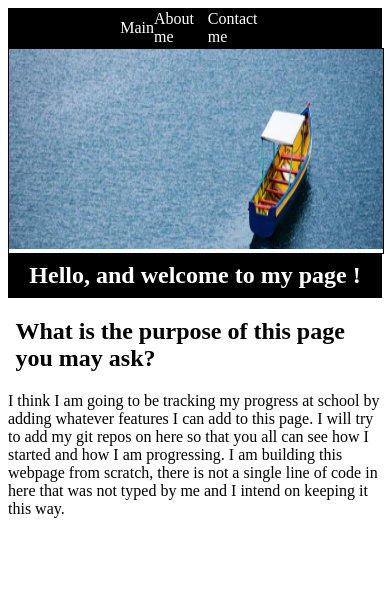
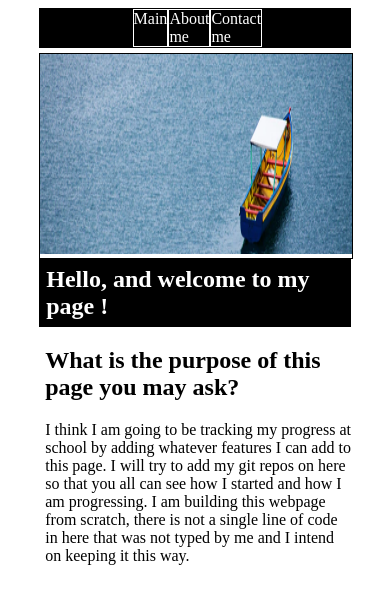
Before and after one commit to DatBoiLuiskrrt/blog, a plain HTML site: page index.html in a window 390 px wide. Drawn offline with Linux system fonts and the light colour scheme.

Commit message:
I tried to fix some responsiveness to the site, and I also created another page that is linked to the about me link

```diff
--- a/index.css
+++ b/index.css
@@ -7,22 +7,30 @@ header {
     background-color: black;
     width: 100%;
     height: 40px;
+    margin-bottom: 5px;
     /* flex-direction: column; */
     /* justify-content: center; */
     /* justify-content: space-around; */
 }
 nav{
     display:flex;
-    justify-content: flex-start;
+    /* justify-content: flex-start; */
     border: 1px solid black;
     width: 40%;
     justify-content: space-between;
-    align-items: center;
+    /* align-items: center; */
     color: white;
+
 }
 a{
     text-decoration: none;
     color: white;
+    width: 100%;
+    border: 1px solid white;
+    display: flex;
+    justify-content: center;
+
+
 }
 a:hover{
     color: darkgray;
@@ -55,3 +63,16 @@ h2{
     margin-left: 2%;
 
 }
+p{
+    display: flex;
+    margin-left: 2%;
+}
+body{
+    display: flex;
+    flex-direction: column;
+    justify-content: center;
+    max-width: 1300px;
+    margin-left: 10%;
+    margin-right: 10%;
+
+}
--- a/index.html
+++ b/index.html
@@ -15,8 +15,8 @@
     <body>
         <header>
             <nav>
-            <a href="#"> Main </a>
-            <a href="#"> About me</a>
+            <a href="#">Main </a>
+            <a href="aboutme.html">About me</a>
             <a href="#"> Contact me</a>
             </nav>
 
```
Also changed, not shown: aboutMe.html (added, +42 -0 lines).
